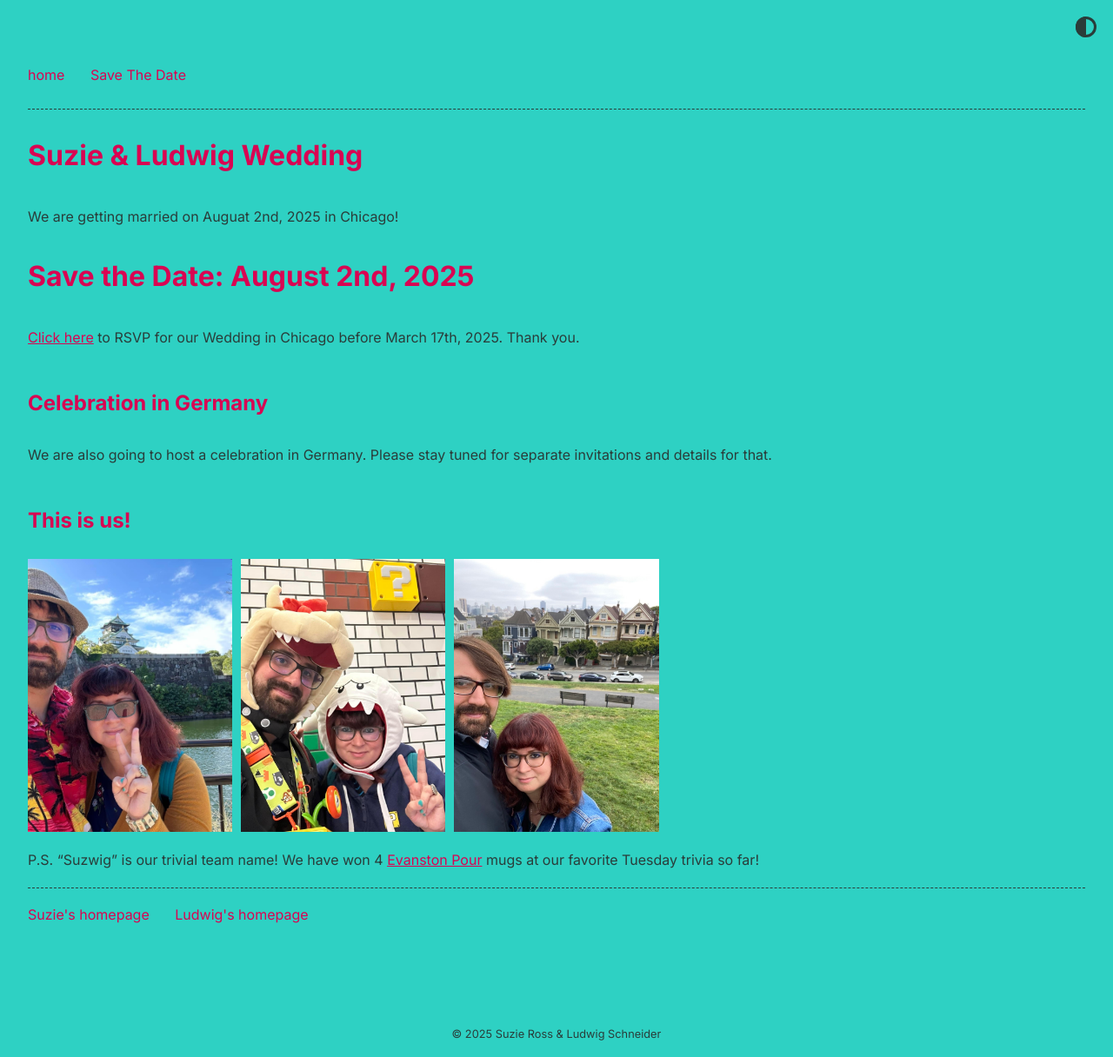
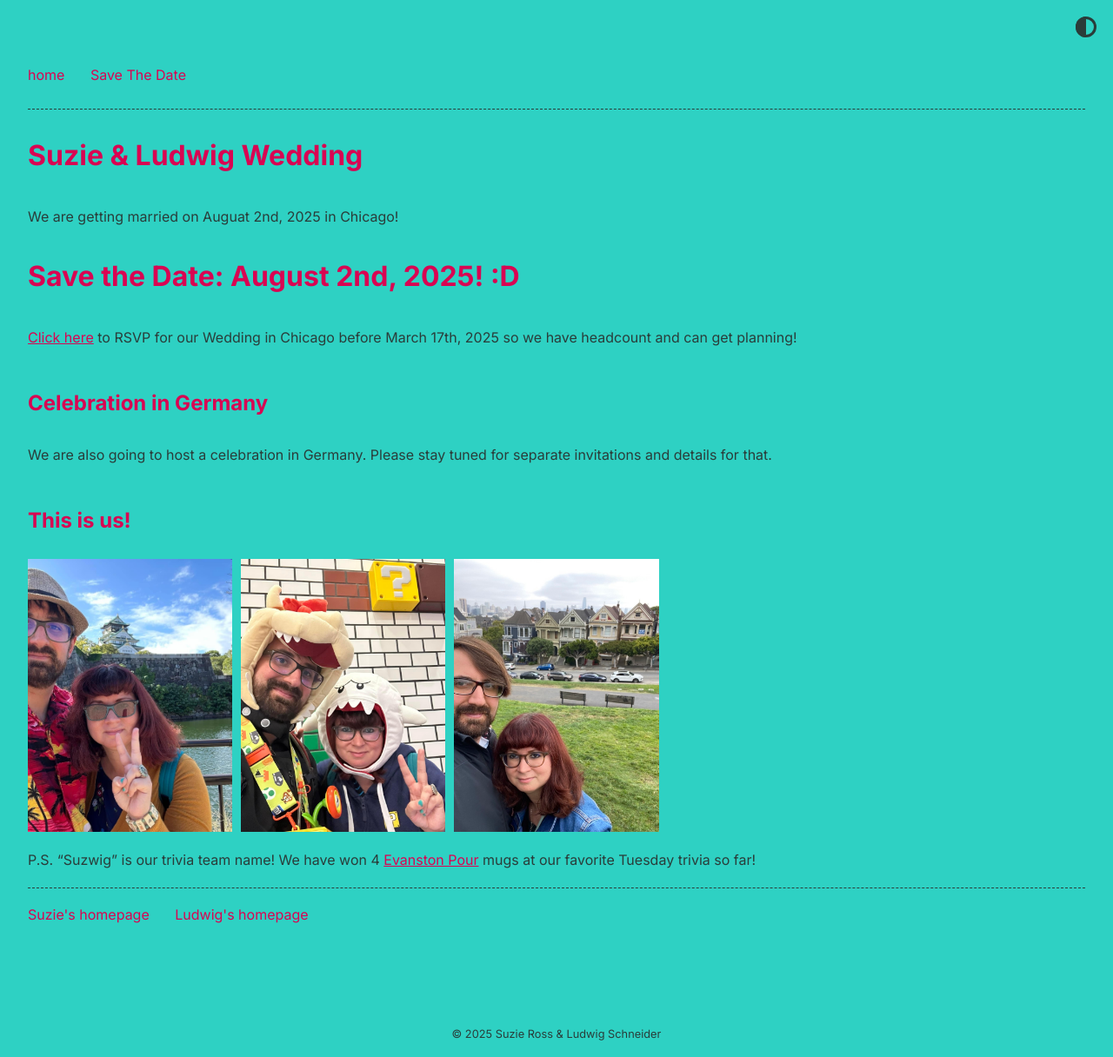
Before and after one commit to suzwig/suzwig.github.io, a Jekyll site: the page built from save-the-date.md, in a window 1280 px wide. Shown: the whole page at 87% size. Built offline with Jekyll 4.4.1, drawn with Linux system fonts in a browser that asks for light colours.

Commit message:
suzie copy for save the date

```diff
--- a/save-the-date.md
+++ b/save-the-date.md
@@ -2,10 +2,9 @@
 layout: home
 ---
 
-# Save the Date: August 2nd, 2025
+# Save the Date: August 2nd, 2025! :D
 
-[Click here](https://docs.google.com/forms/d/e/1FAIpQLSeZ8H52jUqlcatsEYVnrIcFLwCbn2oKvupe7Xkpm5zCgeXAKA/viewform?usp=dialog) to RSVP for our Wedding in Chicago before March 17th, 2025.
-Thank you.
+[Click here](https://docs.google.com/forms/d/e/1FAIpQLSeZ8H52jUqlcatsEYVnrIcFLwCbn2oKvupe7Xkpm5zCgeXAKA/viewform?usp=dialog) to RSVP for our Wedding in Chicago before March 17th, 2025 so we have headcount and can get planning!
 
 ## Celebration in Germany
 
@@ -16,4 +15,4 @@ Please stay tuned for separate invitations and details for that.
 
 {% include gallery.html folder="/assets/images/gallery/" %}
 
-P.S. "Suzwig" is our trivial team name! We have won 4 [Evanston Pour](https://www.evanstonpour.com/) mugs at our favorite Tuesday trivia so far!
+P.S. “Suzwig” is our trivia team name! We have won 4 [Evanston Pour](https://www.evanstonpour.com/) mugs at our favorite Tuesday trivia so far!
```
